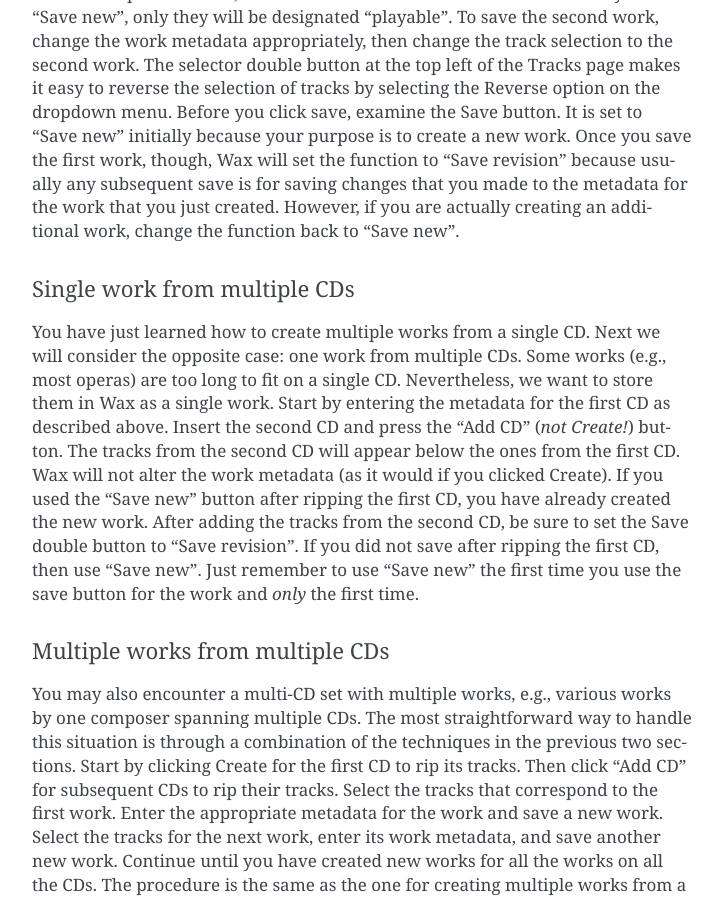
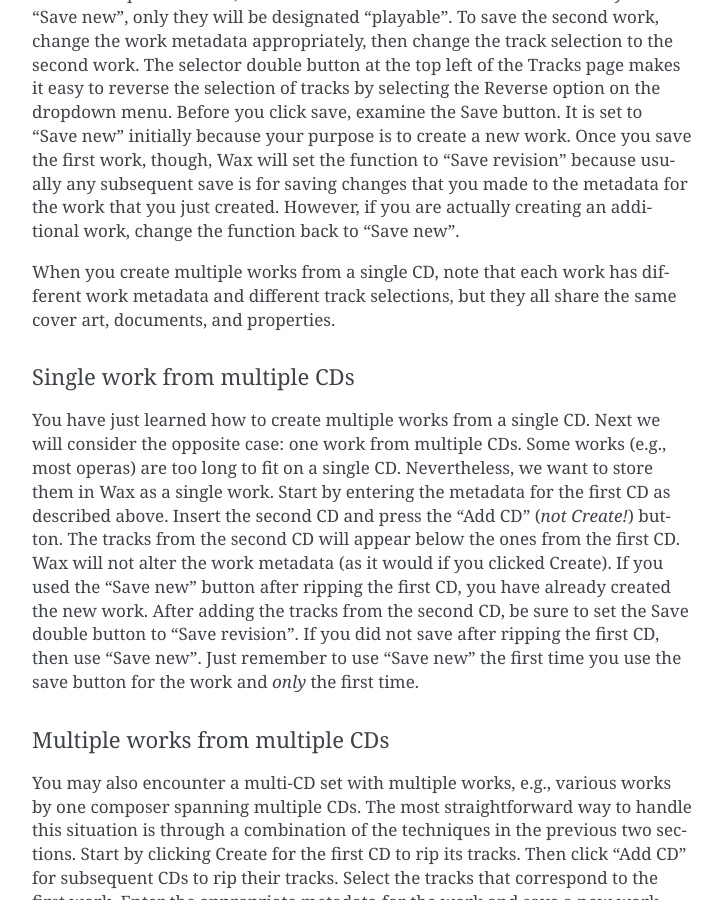
Before and after one commit to jeffbarish/wax-manual, a Sphinx documentation site: the page built from source/edit.rst, in a window 1280 px wide and 900 px high, scrolled down 15536 px. Shown: the whole window, without its empty margins (388-1110 px from the left). Built offline with Sphinx 7.4.7, drawn with Linux system fonts in a browser that asks for light colours.

Commit message:
Try again

```diff
--- a/source/edit.rst
+++ b/source/edit.rst
@@ -305,6 +305,8 @@
 
 To create separate works, first select the tracks for the first work. When you click "Save new", only they will be designated "playable". To save the second work, change the work metadata appropriately, then change the track selection to the second work. The selector double button at the top left of the Tracks page makes it easy to reverse the selection of tracks by selecting the Reverse option on the dropdown menu. Before you click save, examine the Save button. It is set to "Save new" initially because your purpose is to create a new work. Once you save the first work, though, Wax will set the function to "Save revision" because usually any subsequent save is for saving changes that you made to the metadata for the work that you just created. However, if you are actually creating an additional work, change the function back to "Save new".
 
+When you create multiple works from a single CD, note that each work has different work metadata and different track selections, but they all share the same cover art, documents, and properties.
+
 .. _edit-add-cd:
 
 Single work from multiple CDs
```
Also changed, not shown: 11 other files.
